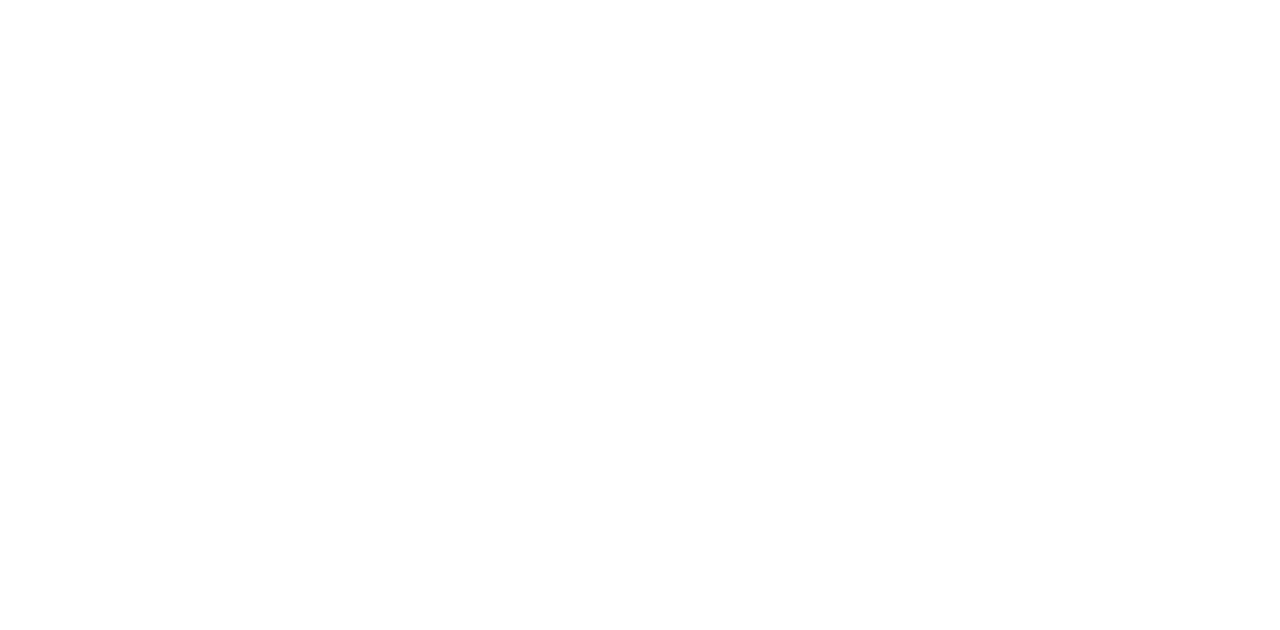
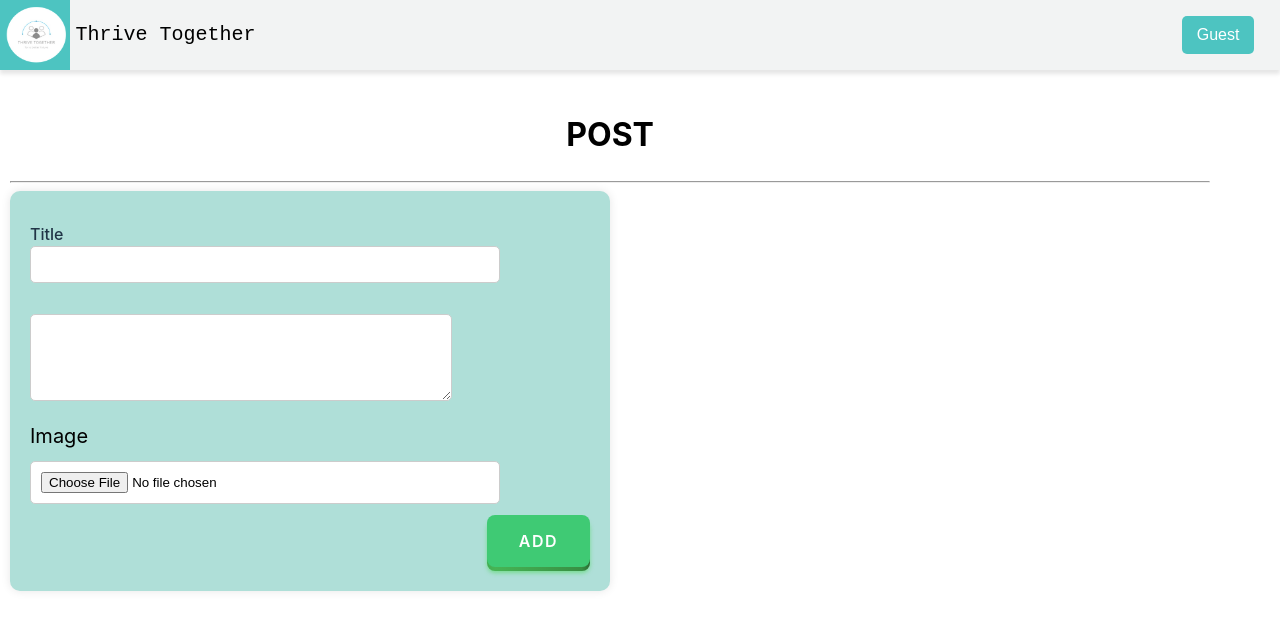
Before and after one commit to JTejaxun-2022229/Frontend-ThriveTogether, a React (Vite) app: page /dashboard/post in a window 1280 px wide. Before the commit this address had no page. Shown: the top 630 px of the page. Built offline with nearby package versions, Linux system fonts and the light colour scheme.

Commit message:
Se agrego la funcionalidad de el formulario de post

```diff
--- a/src/components/Login.jsx
+++ b/src/components/Login.jsx
@@ -1,4 +1,3 @@
-/* eslint-disable react/prop-types */
 import { useState } from "react";
 import logoThrive from "../assets/img/thriveTogether.png"
 import { Input } from "./Input.jsx";
--- a/src/components/Post/Post.jsx
+++ b/src/components/Post/Post.jsx
@@ -1,59 +1,99 @@
-/* import React, { useState } from 'react';
-import { usePost } from '../hooks/usePost.jsx';
+import React, { useState } from 'react';
+import { Input } from "../Input.jsx";
+import { usePost } from '../../shared/hooks';
 import './post.css';
 
-const Post = () => {
-  const { createPost } = usePost();
-  const [title, setTitle] = useState('');
-  const [description, setDescription] = useState('');
-  const [image, setImage] = useState(null);
+export const Post = () => {
+  const { createPost, isLoading } = usePost();
+  const [formState, setFormState] = useState({
+    title: {
+      value: "",
+      isValid: false,
+      showError: false,
+    },
+    description: {
+      value: "",
+      isValid: false,
+      showError: false,
+    },
+    image: null,
+  });
   const [message, setMessage] = useState('');
+
+  const handleInputValueChange = (value, field) => {
+    setFormState((prevState) => ({
+      ...prevState,
+      [field]: {
+        ...prevState[field],
+        value,
+      },
+    }));
+  };
+
+  const handleImageChange = (e) => {
+    setFormState((prevState) => ({
+      ...prevState,
+      image: e.target.files[0],
+    }));
+  };
+
+  const handleInputValidationOnBlur = (value, field) => {
+    let isValid = value.trim() !== "";
+    setFormState((prevState) => ({
+      ...prevState,
+      [field]: {
+        ...prevState[field],
+        isValid,
+        showError: !isValid
+      },
+    }));
+  };
 
   const handleSubmit = async (e) => {
     e.preventDefault();
-    const formData = new FormData();
-    formData.append('title', title);
-    formData.append('description', description);
-    if (image) {
-      formData.append('photo', image);
-    }
+    const data = {
+      title: formState.title.value,
+      description: formState.description.value,
+      photo: formState.image,
+    };
 
-    const result = await createPost(formData);
-    if (result.success) {
+    const result = await createPost(data);
+    if (result.error) {
+      setMessage('Error al crear el post');
+    } else {
       setMessage('Post creado exitosamente');
-    } else {
-      setMessage('Error al crear el post');
     }
   };
 
-  const handleImageChange = (e) => {
-    setImage(e.target.files[0]);
-  };
+  const isSubmitButtonDisabled = isLoading || !formState.title.isValid || !formState.description.isValid;
 
   return (
-    <div>
     <div className='body-container'>
       <div className='title'>
         <h1>POST</h1>
         <hr />
       </div>
       <div className='first-container'>
-          <label htmlFor="title">Title</label>
-          <input
-            className='input'
-            placeholder='Please put the title here'
-            type="text"
-            id="title"
-            value={title}
-            onChange={(e) => setTitle(e.target.value)}
+        <Input
+          field='title'
+          label='Title'
+          value={formState.title.value}
+          onChangeHandler={handleInputValueChange}
+          type='text'
+          onBlurHandler={handleInputValidationOnBlur}
+          showErrorMessage={formState.title.showError}
+          validationMessage='Title is required'
         />
-          <label htmlFor="description">Description</label>
-          <textarea
-            id="description"
-            placeholder='Please put the description here'
-            value={description}
-            onChange={(e) => setDescription(e.target.value)}
-          ></textarea>
+        <Input
+          field='description'
+          textarea='Description'
+          value={formState.description.value}
+          onChangeHandler={handleInputValueChange}
+          type='text'
+          onBlurHandler={handleInputValidationOnBlur}
+          showErrorMessage={formState.description.showError}
+          validationMessage='Description is required'
+        />
         <label htmlFor="photo">Image</label>
         <input
           type="file"
@@ -61,7 +101,7 @@
           onChange={handleImageChange}
         />
         <div className='button'>
-            <button className="pushable" onClick={handleSubmit}>
+          <button className="pushable" onClick={handleSubmit} disabled={isSubmitButtonDisabled}>
             <span className="shadow"></span>
             <span className="edge"></span>
             <span className="front">ADD</span>
@@ -70,8 +110,5 @@
         {message && <p>{message}</p>}
       </div>
     </div>
-    </div>
   );
 };
-
-export default Post; */
--- a/src/components/Post/post.css
+++ b/src/components/Post/post.css
@@ -1,13 +1,3 @@
-/* body {
-    font-family: monospace;
-    background-color: rgb(0, 0, 0);
-    display: flex;
-    justify-content: center;
-    align-items: center;
-    height: 100vh;
-    margin: 0;
-}
-
 .body-container{
     background-color: white;
     padding: 10px;
@@ -57,10 +47,10 @@
 }
 
 .button {
-    align-self: flex-end; /* Mueve el botón al final del contenedor
-} */
+    align-self: flex-end;
+ }
 
-/* .pushable {
+  .pushable {
     position: relative;
     background: transparent;
     padding: 0px;
@@ -149,4 +139,4 @@
 
 .first-container input[type="file"] {
     margin-bottom: 15px;
-} */
+}
--- a/src/components/RoleBasedLinks/RoleBasedLinks.jsx
+++ b/src/components/RoleBasedLinks/RoleBasedLinks.jsx
@@ -11,7 +11,7 @@
             <>
               <a href="#">Admin Dashboard</a>
               <a href="#">Admin Settings</a>
-              <a href="#">POST's</a>
+              <a href="/dashboard/post">POST's</a>
               <div className="logout-container">
                 <input onClick={logout} type="button" value="Logout" />
               </div>
--- a/src/routes.jsx
+++ b/src/routes.jsx
@@ -1,11 +1,13 @@
 import { DashboardPage } from "./pages/dashboard";
 import { AuthPage } from "./pages/auth";
+import { Post } from "./components/Post/Post.jsx"
 import {AppointmentNew} from "./components/appointment/AppointmentNew.jsx"
 
 const routes = [
     {path: '/auth', element: <AuthPage/>},
     {path: '/dashboard', element: <DashboardPage/>, children:[
         { path: 'appointment', element: <AppointmentNew /> },
+        { path: 'post', element: <Post /> },
     ]}
 
 ]
--- a/src/services/api.jsx
+++ b/src/services/api.jsx
@@ -2,43 +2,56 @@
 import { logout } from "../shared/hooks";
 
 const apiClient = axios.create({
-    baseURL: 'http://127.0.0.1:5100/thrive/v1',
+  baseURL: 'http://localhost:5100/thrive/v1',
   timeout: 5000
-})
+});
 
 apiClient.interceptors.request.use(
-    (config) =>{
-        const userDetails = localStorage.getItem('user')
+  (config) => {
+    let token = localStorage.getItem('token');
 
-        if(userDetails){
-            const token =  JSON.parse(userDetails).token
-            config.headers.Authorization = `Bearer ${token}`
+    if (token) {
+      token = token.replace(/^"|"$/g, '');
+      config.headers.Authorization = `Bearer ${token}`;
     }
-        return config
+    return config;
   },
-    (e) =>{
-        return Promise.reject(e)
+  (e) => {
+    return Promise.reject(e);
   }
-)
+);
 
 export const login = async (data) => {
-    try{
-        return await apiClient.post('/auth/login', data)
-    }catch(e){
-        return{
+  try {
+    return await apiClient.post('/auth/login', data);
+  } catch (e) {
+    return {
       error: true,
       e
+    };
   }
-    }
-}
+};
 
 export const register = async (data) => {
-    try{
-        return await apiClient.post('/auth/register', data)
-    }catch(e){
-        return{
+  try {
+    return await apiClient.post('/auth/register', data);
+  } catch (e) {
+    return {
       error: true,
       e
+    };
   }
+};
+
+export const createPost = async (data) => {
+  try {
+    console.log(data);
+    return await apiClient.post('/post/newPost', data);
+  } catch (e) {
+    console.error("Error creating post:", e.response ? e.response.data : e.message);
+    return {
+      error: true,
+      e
+    };
   }
-}
+};
--- a/src/shared/hooks/index.js
+++ b/src/shared/hooks/index.js
@@ -1,5 +1,5 @@
 export { useLogin } from './useLogin.jsx'
 export { useRegister } from './useRegister.jsx'
 export { useUserDetails } from './useUserDetails.jsx'
-/* export { usePost } from './usePost.jsx' */
+export { usePost } from './usePost.jsx';
 export { logout } from './useLogout.jsx'
--- a/src/shared/hooks/usePost.jsx
+++ b/src/shared/hooks/usePost.jsx
@@ -1,30 +1,27 @@
-/* import { useState } from 'react';
-import axios from 'axios';
+import { useState } from "react";
+import { createPost as createPostRequest } from "../../services/api";
+import toast from "react-hot-toast";
 
 export const usePost = () => {
-  const [loading, setLoading] = useState(false);
+  const [isLoading, setIsLoading] = useState(false);
 
-  const createPost = async (formData) => {
-    setLoading(true);
-    try {
-      const token = localStorage.getItem('token');
-      const response = await axios.post(
-        'http://localhost:5100/thrive/v1/post',
-        formData,
-        {
-          headers: {
-            'Content-Type': 'multipart/form-data',
-            Authorization: `Bearer ${token}`,
-          },
-        }
+  const createPost = async (data) => {
+    setIsLoading(true);
+
+    const response = await createPostRequest(data);
+
+    setIsLoading(false);
+    if (response.error) {
+      return toast.error(
+        response.e?.response?.data || 'Error al crear el post'
       );
-      setLoading(false);
-      return { success: true, data: response.data };
-    } catch (error) {
-      setLoading(false);
-      return { success: false, error: error.response.data };
     }
+
+    toast.success('Post creado exitosamente');
   };
 
-  return { createPost, loading };
-}; */
+  return {
+    createPost,
+    isLoading
+  };
+};
```
Lines whose indentation alone changed are shown as unchanged.
